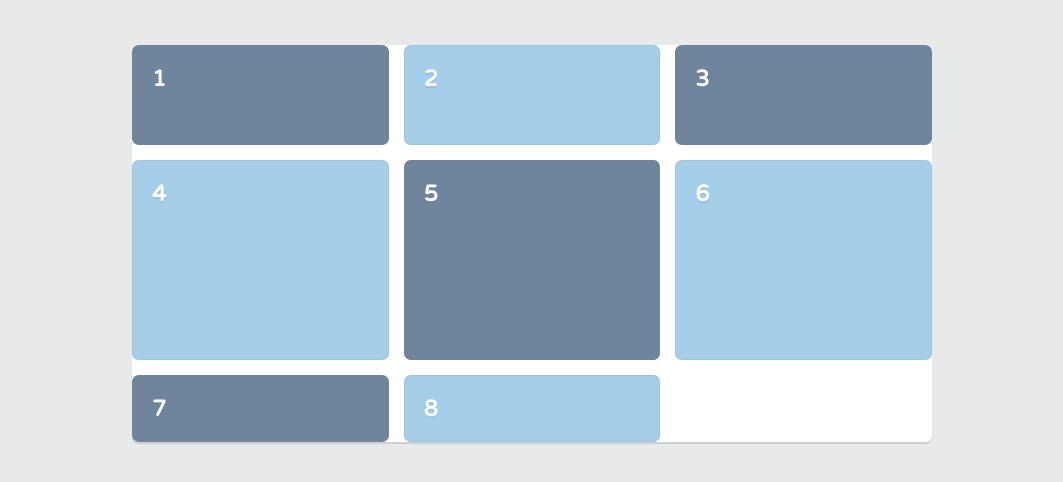
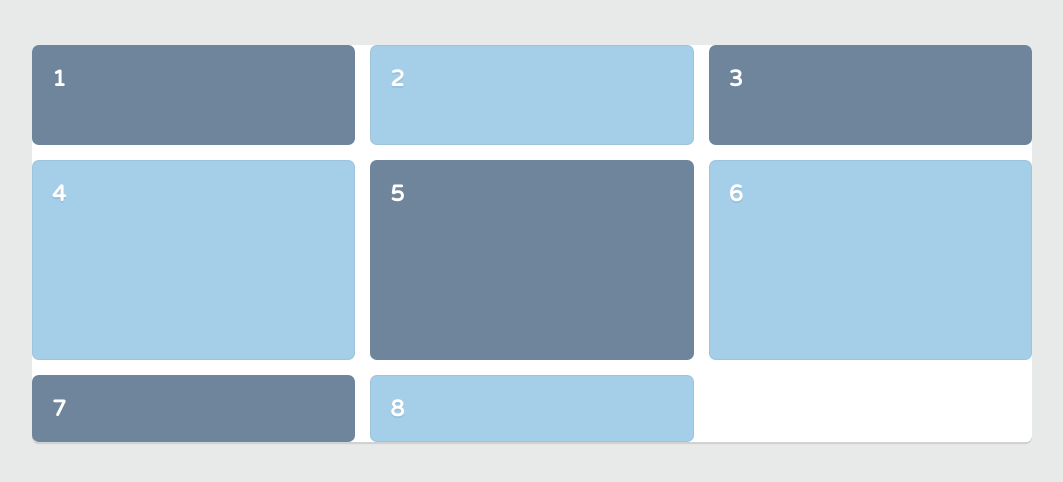
Before and after one commit to jwgainey-lessons-teamtreehouse/grid, a plain HTML site: page index.html in a window 1280 px wide. Shown: the whole page, without its empty margins (108-1171 px from the left). Drawn offline with Linux system fonts and the light colour scheme.

Commit message:
auto-fill and auto-fit

```diff
--- a/css/grid.css
+++ b/css/grid.css
@@ -3,9 +3,9 @@
 ======================================== */
 
 .grid {
-   max-width: 800px;
+   max-width: 1000px;
    display: grid;
-   grid-template-columns: repeat(3, minmax(200px, 1fr));
+   grid-template-columns: repeat(auto-fit, minmax(250px, 1fr));
    grid-template-rows: 100px 200px;
    grid-gap: 15px;
 }
```
Also changed, not shown: index.html (+5 -0 lines).
